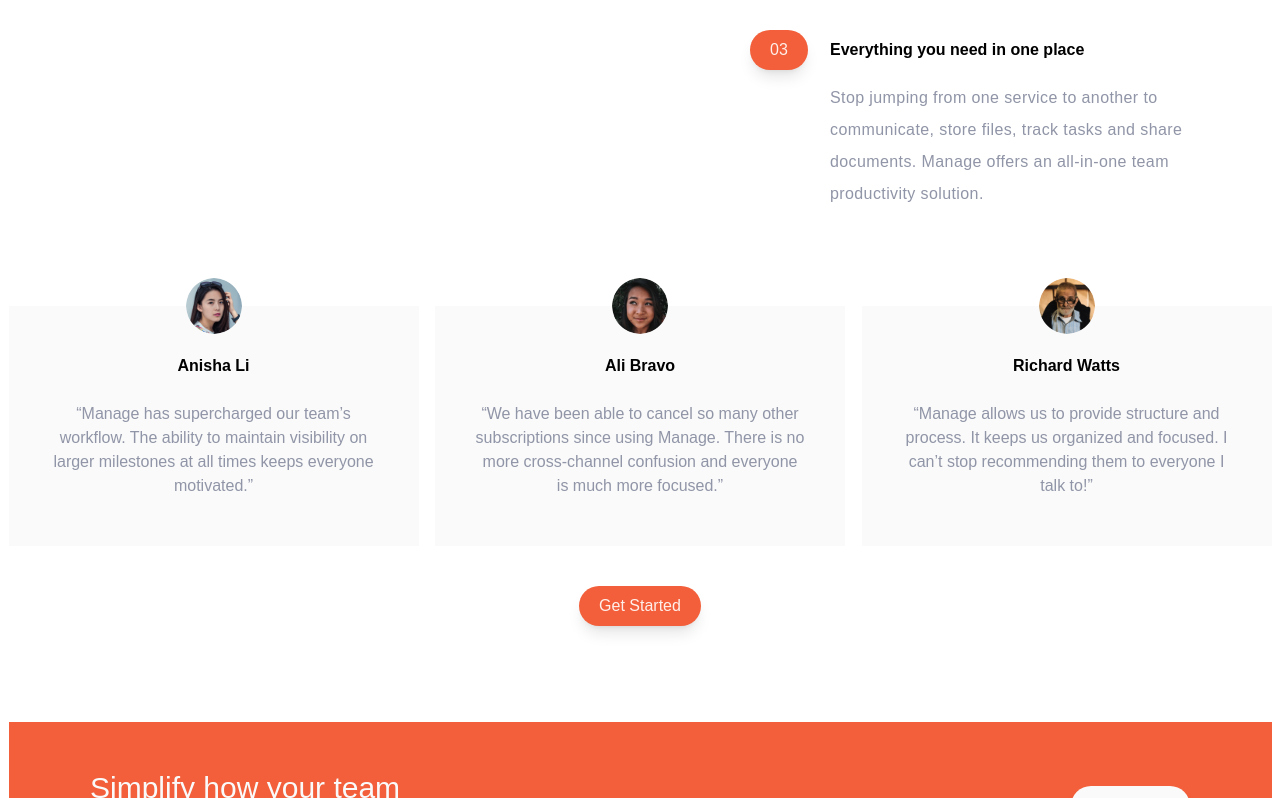
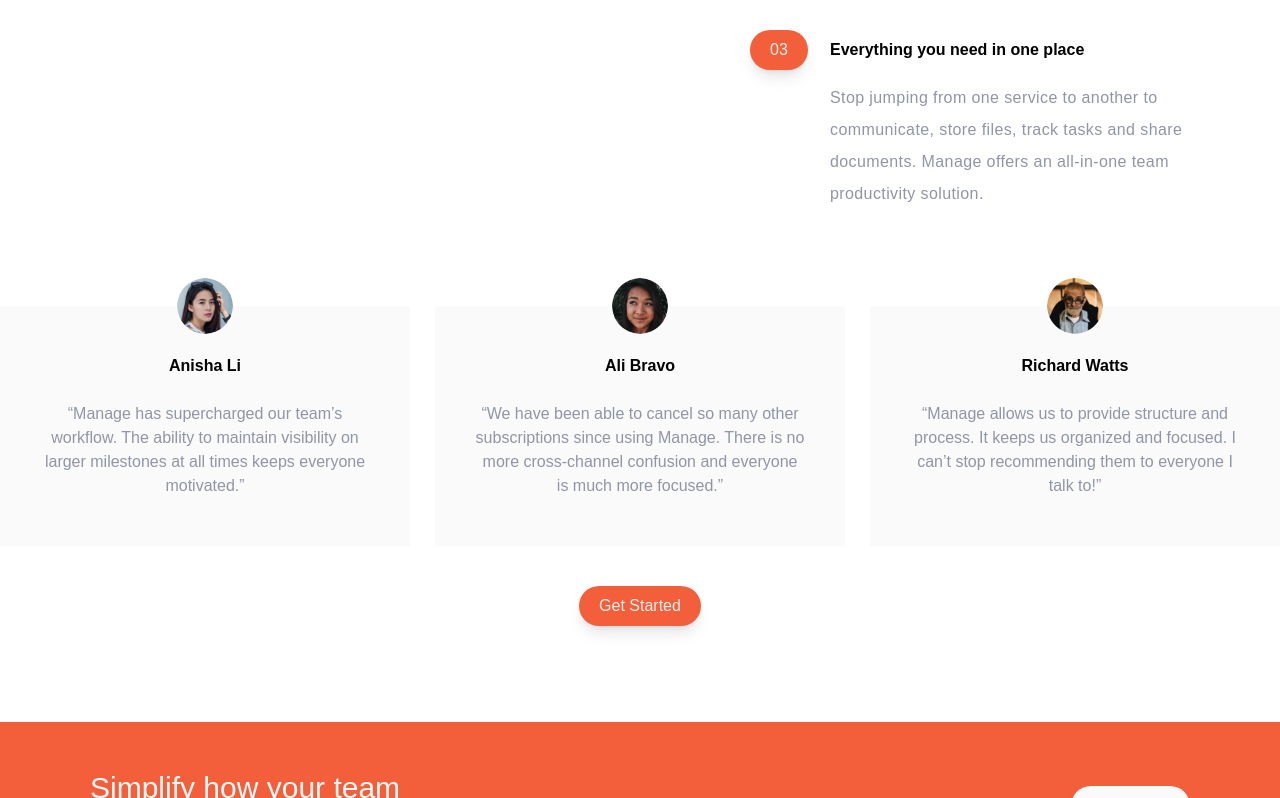
Before and after one commit to quinnasher/manage-landing-page, a React (Vite) app: page / in a window 1280 px wide. Shown: the part 1231-2029 px from the top of the page. Built offline with nearby package versions, Linux system fonts and the light colour scheme.

Commit message:
adjusted page width to full screen

```diff
--- a/src/Pages/LandingPage.jsx
+++ b/src/Pages/LandingPage.jsx
@@ -13,9 +13,7 @@ import Chart from "../components/Chart.jsx";
 
 function LandingPage() {
   return (
-    <div
-      className={" relative mx-auto w-375 overflow-hidden pt-4 md:w-[1263px]"}
-    >
+    <div className={" relative mx-auto w-375 overflow-hidden pt-4 md:w-screen"}>
       {/*Absolute positioning is used to add background images to follow the*/}
       {/*design. A more efficient way might be available, but this is the method I*/}
       {/*can implement*/}
```
